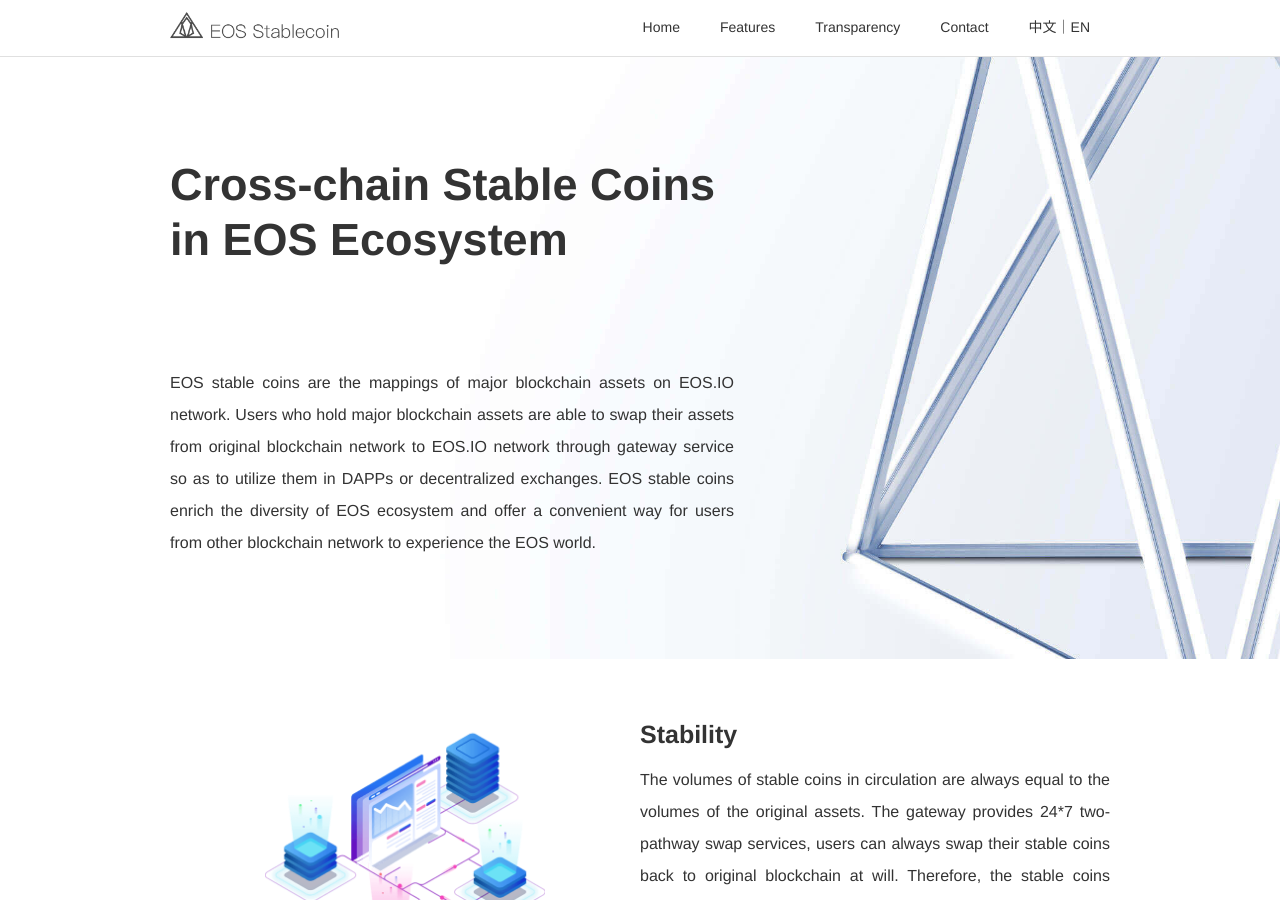
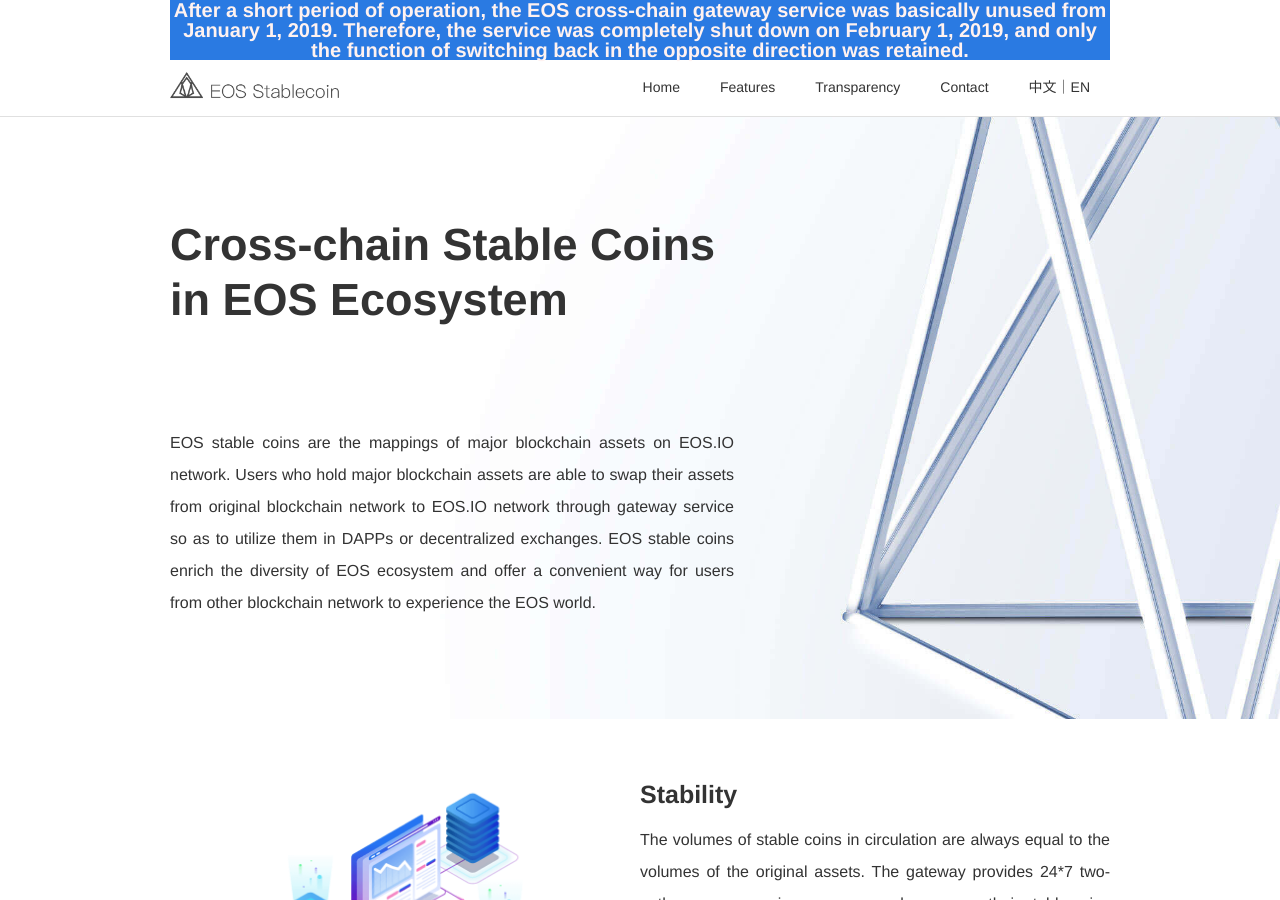
Before and after one commit to eosstablecoin/eosstablecoin, a Jekyll site: the page built from index.md, in a window 1280 px wide and 900 px high. Built offline with Jekyll 4.4.1, drawn with Linux system fonts in a browser that asks for light colours.

Commit message:
Add notice

```diff
--- a/_layouts/home.html
+++ b/_layouts/home.html
@@ -16,6 +16,9 @@
 </head>
 <body>
 <div class="header">
+    <div class="container" align="center" style="color: #fff2f0;background-color: #2a7ae2;font-size: 20px" >
+        <h1 tkey="eosstable_notice"></h1>
+    </div>
     <div class="container">
         <div class="logo">
             <img class="imglogo" src="./static/img/logo.png">
--- a/static/js/i18n/cn.json
+++ b/static/js/i18n/cn.json
@@ -26,6 +26,7 @@
     "displayaddress":"显示地址",
     "supwalleteos":"以下项目支持兑换或使用 EOS 稳定币",
     "mail":"商务合作请联系 biz@eosstablecoin.com",
-    "terms":"Terms and Conditions"
+    "terms":"Terms and Conditions",
+    "eosstable_notice":"EOS 跨链网关服务在短暂的运营后，从2019年1月1日开始基本上无人使用，因此该服务于2019年2月1日彻底关停，仅保留反方向换回来的功能。"
 
 }
--- a/static/js/i18n/en.json
+++ b/static/js/i18n/en.json
@@ -26,5 +26,6 @@
     "displayaddress":"Display Address ",
     "supwalleteos":"Projects that support EOS stable coins",
     "mail":"Business contact: biz@eosstablecoin.com",
-    "terms":"Terms and Conditions"
+    "terms":"Terms and Conditions",
+    "eosstable_notice":"After a short period of operation, the EOS cross-chain gateway service was basically unused from January 1, 2019. Therefore, the service was completely shut down on February 1, 2019, and only the function of switching back in the opposite direction was retained."
 }
```
